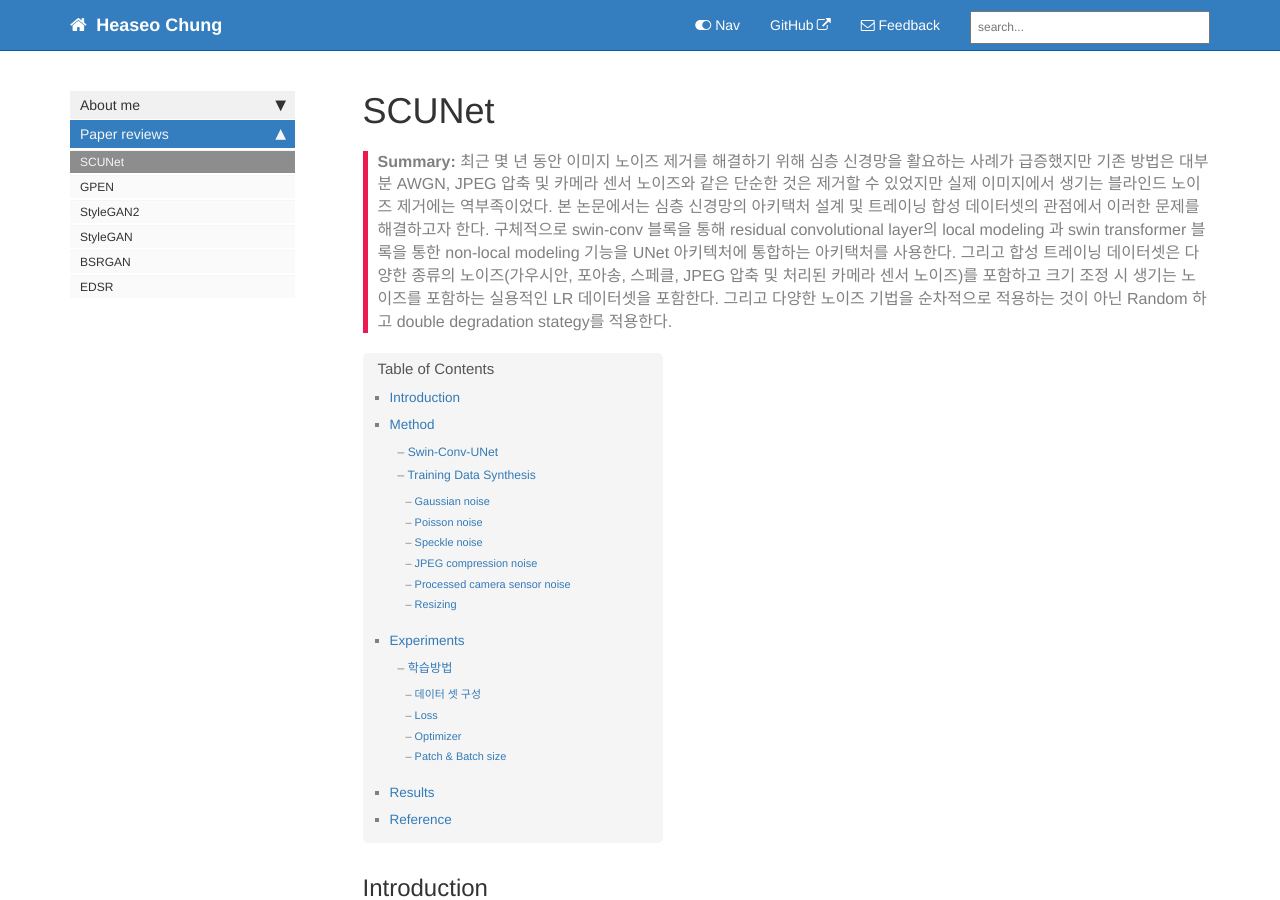
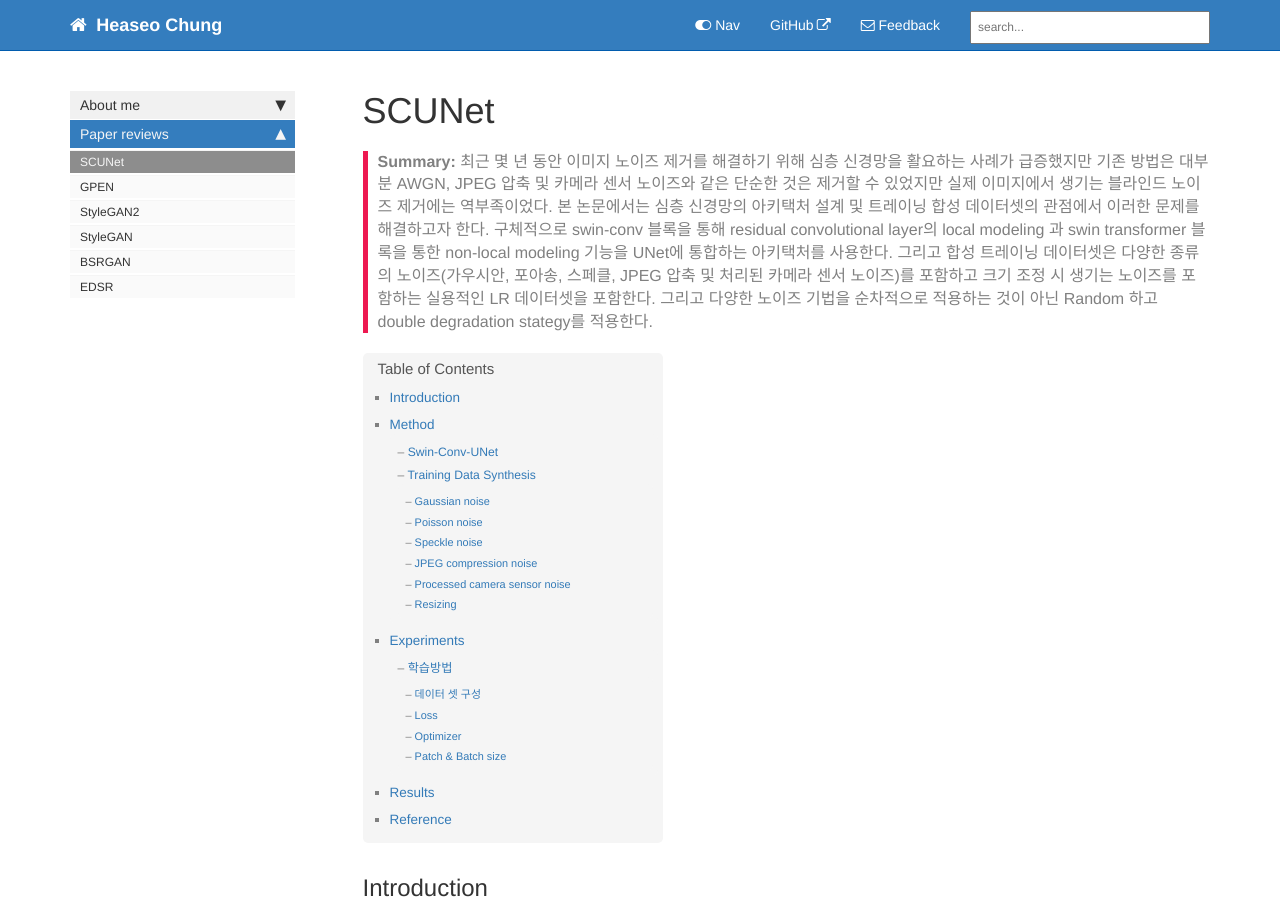
Before and after one commit to HeaseoChung/heaseochung.github.io, a Jekyll site: the page built from pages/Papers/SCUNet.md, in a window 1280 px wide and 900 px high. Built offline with Jekyll 4.4.1, drawn with Linux system fonts in a browser that asks for light colours; comment, search, counter and statistics services are not loaded.

Commit message:
SCUNET finalize

```diff
--- a/pages/Papers/SCUNet.md
+++ b/pages/Papers/SCUNet.md
@@ -2,7 +2,7 @@
 title: SCUNet
 tags:
 keywords:
-summary: "최근 몇 년 동안 이미지 노이즈 제거를 해결하기 위해 심층 신경망을 활요하는 사례가 급증했지만 기존 방법은 대부분 AWGN, JPEG 압축 및 카메라 센서 노이즈와 같은 단순한 것은 제거할 수 있었지만 실제 이미지에서 생기는 블라인드 노이즈 제거에는 역부족이었다. 본 논문에서는 심층 신경망의 아키택처 설계 및 트레이닝 합성 데이터셋의 관점에서 이러한 문제를 해결하고자 한다. 구체적으로 swin-conv 블록을 통해 residual convolutional layer의 local modeling 과 swin transformer 블록을 통한 non-local modeling 기능을 UNet 아키텍처에 통합하는 아키택처를 사용한다. 그리고 합성 트레이닝 데이터셋은 다양한 종류의 노이즈(가우시안, 포아송, 스페클, JPEG 압축 및 처리된 카메라 센서 노이즈)를 포함하고 크기 조정 시 생기는 노이즈를 포함하는 실용적인 LR 데이터셋을 포함한다. 그리고 다양한 노이즈 기법을 순차적으로 적용하는 것이 아닌 Random 하고 double degradation stategy를 적용한다."
+summary: "최근 몇 년 동안 이미지 노이즈 제거를 해결하기 위해 심층 신경망을 활요하는 사례가 급증했지만 기존 방법은 대부분 AWGN, JPEG 압축 및 카메라 센서 노이즈와 같은 단순한 것은 제거할 수 있었지만 실제 이미지에서 생기는 블라인드 노이즈 제거에는 역부족이었다. 본 논문에서는 심층 신경망의 아키택처 설계 및 트레이닝 합성 데이터셋의 관점에서 이러한 문제를 해결하고자 한다. 구체적으로 swin-conv 블록을 통해 residual convolutional layer의 local modeling 과 swin transformer 블록을 통한 non-local modeling 기능을 UNet에 통합하는 아키택처를 사용한다. 그리고 합성 트레이닝 데이터셋은 다양한 종류의 노이즈(가우시안, 포아송, 스페클, JPEG 압축 및 처리된 카메라 센서 노이즈)를 포함하고 크기 조정 시 생기는 노이즈를 포함하는 실용적인 LR 데이터셋을 포함한다. 그리고 다양한 노이즈 기법을 순차적으로 적용하는 것이 아닌 Random 하고 double degradation stategy를 적용한다."
 sidebar: mydoc_sidebar
 permalink: SCUNet.html
 folder: Papers
```
